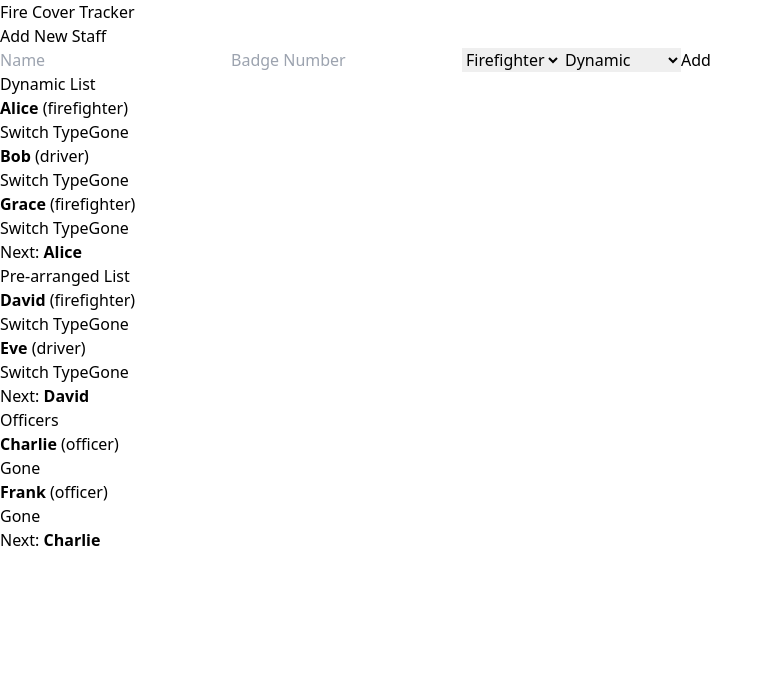
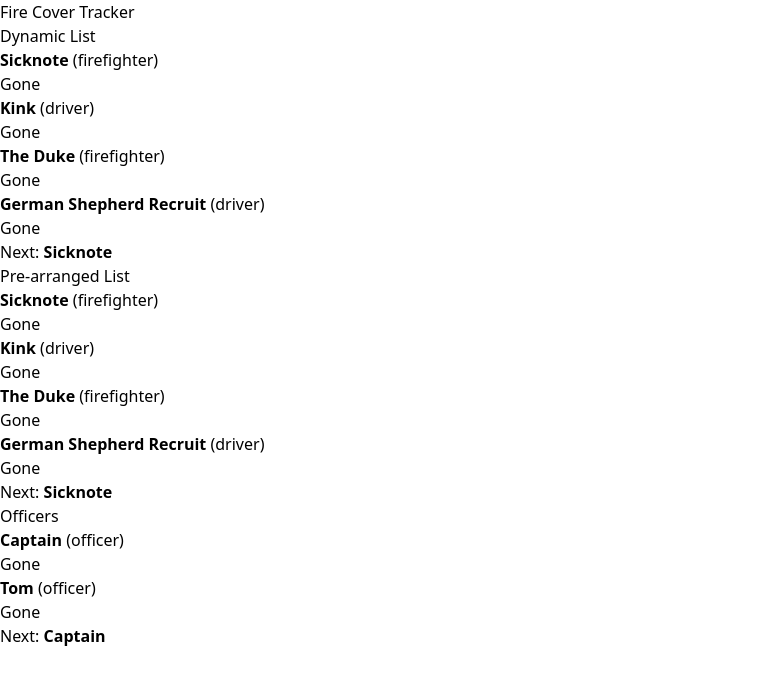
Before and after one commit to Jason-35fire/fire-cover-tracker, a React (Vite) app: page / in a window 1280 px wide. Shown: the top 684 px of the page, without its empty margins (0-773 px from the left). Built offline with nearby package versions, Linux system fonts and the light colour scheme.

Commit message:
Update App.jsx

```diff
--- a/src/App.jsx
+++ b/src/App.jsx
@@ -1,35 +1,43 @@
 import React, { useState, useEffect } from "react";
 
-// Example initial staff
-const initialStaff = [
-  { name: "Alice", role: "firefighter", type: "dynamic" },
-  { name: "Bob", role: "driver", type: "dynamic" },
-  { name: "Charlie", role: "officer" },
-  { name: "David", role: "firefighter", type: "pre-arranged" },
-  { name: "Eve", role: "driver", type: "pre-arranged" },
-  { name: "Frank", role: "officer" },
-  { name: "Grace", role: "firefighter", type: "dynamic" },
+// -------------------------------
+// Preloaded staff lists
+// -------------------------------
+const initialDynamicList = [
+  { name: "Sicknote", role: "firefighter" },
+  { name: "Kink", role: "driver" },
+  { name: "The Duke", role: "firefighter" },
+  { name: "German Shepherd Recruit", role: "driver" },
+];
+
+const initialPreArrangedList = [
+  { name: "Sicknote", role: "firefighter" },
+  { name: "Kink", role: "driver" },
+  { name: "The Duke", role: "firefighter" },
+  { name: "German Shepherd Recruit", role: "driver" },
+];
+
+const initialOfficersList = [
+  { name: "Captain", role: "officer" },
+  { name: "Tom", role: "officer" },
 ];
 
 function App() {
   // -------------------------------
-  // 1️⃣ State: Lists of staff
+  // 1️⃣ State for each list
   // -------------------------------
   const [dynamicList, setDynamicList] = useState(
-    JSON.parse(localStorage.getItem("dynamicList")) ||
-      initialStaff.filter((p) => p.type === "dynamic")
+    JSON.parse(localStorage.getItem("dynamicList")) || initialDynamicList
   );
   const [preArrangedList, setPreArrangedList] = useState(
-    JSON.parse(localStorage.getItem("preArrangedList")) ||
-      initialStaff.filter((p) => p.type === "pre-arranged")
+    JSON.parse(localStorage.getItem("preArrangedList")) || initialPreArrangedList
   );
   const [officersList, setOfficersList] = useState(
-    JSON.parse(localStorage.getItem("officersList")) ||
-      initialStaff.filter((p) => p.role === "officer")
+    JSON.parse(localStorage.getItem("officersList")) || initialOfficersList
   );
 
   // -------------------------------
-  // 2️⃣ Save lists to local storage
+  // 2️⃣ Save to local storage
   // -------------------------------
   useEffect(() => {
     localStorage.setItem("dynamicList", JSON.stringify(dynamicList));
@@ -46,42 +54,19 @@ function App() {
   // -------------------------------
   // 3️⃣ Mark staff as gone (move to back & log date)
   // -------------------------------
-  const markGone = (person) => {
-    const now = new Date().toLocaleString(); // change format here if needed
-    const updateQueue = (queue, setQueue) =>
-      setQueue(
-        queue
+  const markGone = (person, list, setList) => {
+    const now = new Date().toLocaleString(); // timestamp
+    setList(
+      list
         .filter((p) => p !== person)
         .concat({ ...person, lastGone: now })
     );
-
-    if (person.role === "officer") updateQueue(officersList, setOfficersList);
-    else if (person.type === "dynamic") updateQueue(dynamicList, setDynamicList);
-    else updateQueue(preArrangedList, setPreArrangedList);
   };
 
   // -------------------------------
-  // 4️⃣ Toggle between Dynamic ↔ Pre-arranged
+  // 4️⃣ Render a queue
   // -------------------------------
-  const toggleType = (person) => {
-    if (person.type === "dynamic") {
-      setDynamicList(dynamicList.filter((p) => p !== person));
-      setPreArrangedList([
-        ...preArrangedList,
-        { ...person, type: "pre-arranged" },
-      ]);
-    } else if (person.type === "pre-arranged") {
-      setPreArrangedList(preArrangedList.filter((p) => p !== person));
-      setDynamicList([...dynamicList, { ...person, type: "dynamic" }]);
-    }
-    // Officers cannot be toggled; add logic here if you want them to switch
-  };
-
-  // -------------------------------
-  // 5️⃣ Render a queue with optional toggle button
-  // Highlight first person in line
-  // -------------------------------
-  const renderQueue = (queue, allowToggle = false) =>
+  const renderQueue = (queue, setQueue) =>
     queue.map((person, idx) => (
       <div
         key={idx}
@@ -97,123 +82,47 @@ function App() {
             </span>
           )}
         </div>
-        <div className="flex gap-2">
-          {allowToggle && (
-            <button
-              className="bg-yellow-500 text-white px-2 py-1 rounded hover:bg-yellow-600"
-              onClick={() => toggleType(person)}
-            >
-              Switch Type
-            </button>
-          )}
         <button
           className="bg-blue-500 text-white px-2 py-1 rounded hover:bg-blue-600"
-            onClick={() => markGone(person)}
+          onClick={() => markGone(person, queue, setQueue)}
         >
           Gone
         </button>
       </div>
-      </div>
     ));
-
-  // -------------------------------
-  // 6️⃣ Form for adding new staff
-  // -------------------------------
-  const [newName, setNewName] = useState("");
-  const [newRole, setNewRole] = useState("firefighter");
-  const [newType, setNewType] = useState("dynamic");
-  const [newBadge, setNewBadge] = useState(""); // example extra field
-
-  const addStaff = (e) => {
-    e.preventDefault();
-    const newPerson = { name: newName, role: newRole };
-    if (newRole !== "officer") newPerson.type = newType;
-    if (newBadge) newPerson.badge = newBadge;
-
-    if (newRole === "officer") setOfficersList([...officersList, newPerson]);
-    else if (newType === "dynamic") setDynamicList([...dynamicList, newPerson]);
-    else setPreArrangedList([...preArrangedList, newPerson]);
-
-    setNewName("");
-    setNewBadge("");
-  };
 
   return (
     <div className="p-6 max-w-xl mx-auto">
-      <h1 className="text-3xl font-bold mb-6 text-center">
-        Fire Cover Tracker
-      </h1>
+      <h1 className="text-3xl font-bold mb-6 text-center">Fire Cover Tracker</h1>
 
-      {/* Add new staff form */}
-      <form
-        className="mb-6 p-4 bg-gray-50 rounded shadow"
-        onSubmit={addStaff}
-      >
-        <h2 className="text-xl font-semibold mb-2">Add New Staff</h2>
-        <input
-          className="border p-1 mr-2 rounded w-32"
-          type="text"
-          placeholder="Name"
-          value={newName}
-          onChange={(e) => setNewName(e.target.value)}
-          required
-        />
-        <input
-          className="border p-1 mr-2 rounded w-32"
-          type="text"
-          placeholder="Badge Number"
-          value={newBadge}
-          onChange={(e) => setNewBadge(e.target.value)}
-        />
-        <select
-          className="border p-1 mr-2 rounded"
-          value={newRole}
-          onChange={(e) => setNewRole(e.target.value)}
-        >
-          <option value="firefighter">Firefighter</option>
-          <option value="driver">Driver</option>
-          <option value="officer">Officer</option>
-        </select>
-        {newRole !== "officer" && (
-          <select
-            className="border p-1 mr-2 rounded"
-            value={newType}
-            onChange={(e) => setNewType(e.target.value)}
-          >
-            <option value="dynamic">Dynamic</option>
-            <option value="pre-arranged">Pre-arranged</option>
-          </select>
-        )}
-        <button
-          type="submit"
-          className="bg-green-500 text-white px-3 py-1 rounded hover:bg-green-600"
-        >
-          Add
-        </button>
-      </form>
-
+      {/* ------------------------------- */}
       {/* Dynamic List */}
+      {/* ------------------------------- */}
       <section className="mb-6">
         <h2 className="text-xl font-semibold mb-2">Dynamic List</h2>
-        {renderQueue(dynamicList, true)}
+        {renderQueue(dynamicList, setDynamicList)}
         <div className="mt-1 text-gray-700">
           Next: <strong>{dynamicList[0]?.name || "None"}</strong>
         </div>
       </section>
 
+      {/* ------------------------------- */}
       {/* Pre-arranged List */}
+      {/* ------------------------------- */}
       <section className="mb-6">
         <h2 className="text-xl font-semibold mb-2">Pre-arranged List</h2>
-        {renderQueue(preArrangedList, true)}
+        {renderQueue(preArrangedList, setPreArrangedList)}
         <div className="mt-1 text-gray-700">
           Next: <strong>{preArrangedList[0]?.name || "None"}</strong>
         </div>
       </section>
 
+      {/* ------------------------------- */}
       {/* Officers List */}
+      {/* ------------------------------- */}
       <section>
         <h2 className="text-xl font-semibold mb-2">Officers</h2>
-        {renderQueue(officersList)}
+        {renderQueue(officersList, setOfficersList)}
         <div className="mt-1 text-gray-700">
           Next: <strong>{officersList[0]?.name || "None"}</strong>
         </div>
```
Lines whose indentation alone changed are shown as unchanged.
